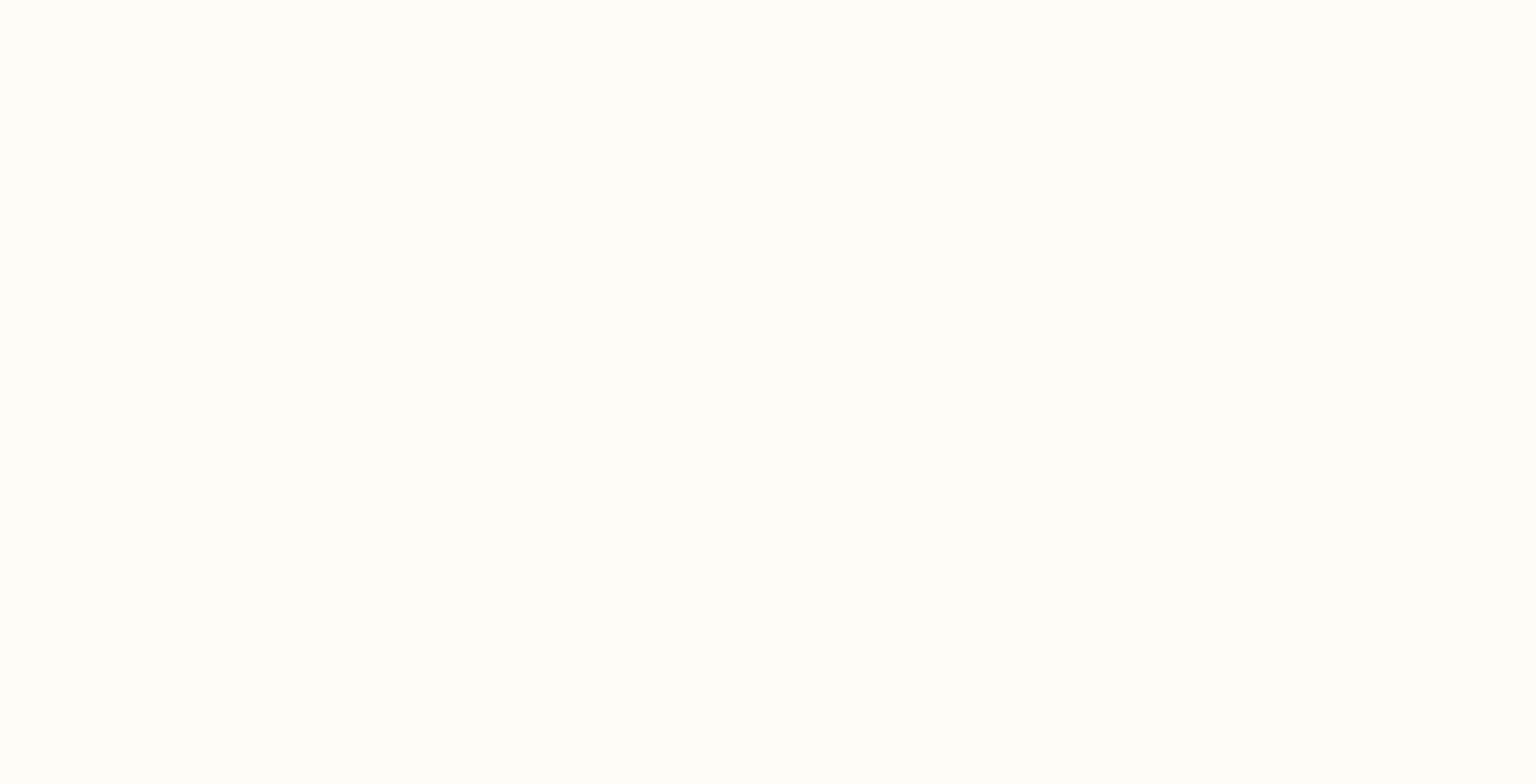
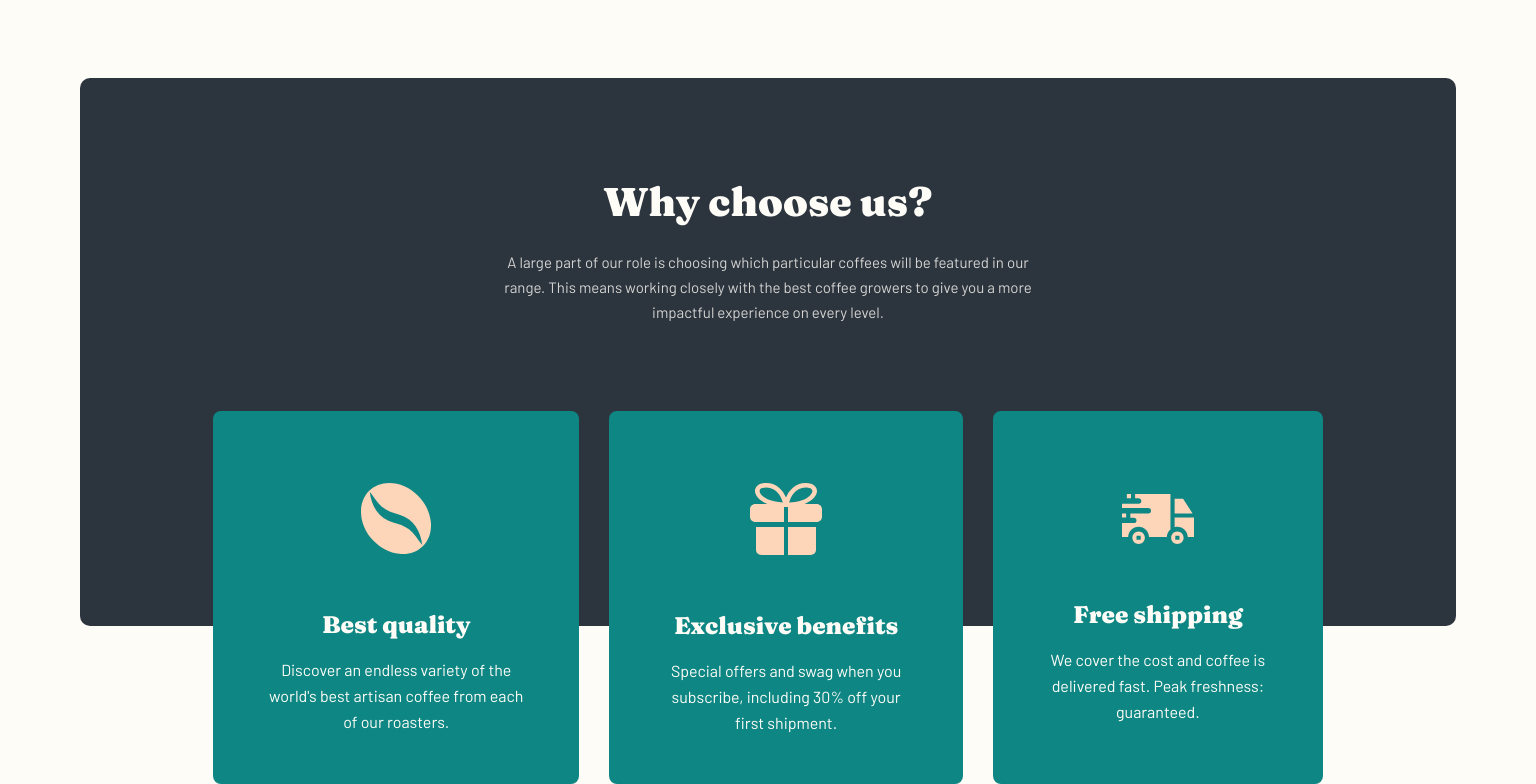
Before and after one commit to Lordyner/coffee-roasters, a Next.js app: page / in a window 1536 px wide. Shown: the part 1473-2257 px from the top of the page. Before the commit the page ends 1623 px from the top, so only its background shows below. Built offline with nearby package versions, Linux system fonts and the light colour scheme.

Commit message:
Add values section

```diff
--- /dev/null
+++ b/Components/Value.js
@@ -0,0 +1,18 @@
+import React from 'react';
+import classes from './Value.module.css';
+import Image from 'next/image';
+
+const Value = ({ icon, alt, title, description }) => {
+    return (
+        <div className={classes.card}>
+            <Image src={icon} alt={alt} className={classes.icon} />
+            <div className={classes.text}>
+                <h3>{title}</h3>
+                <p>{description}</p>
+            </div>
+
+        </div>
+    );
+};
+
+export default Value;
--- /dev/null
+++ b/Components/Value.module.css
@@ -0,0 +1,84 @@
+.card {
+    display: flex;
+    flex-direction: column;
+    align-items: center;
+    gap: 3.5rem;
+
+    text-align: center;
+
+    background-color: var(--primary-color);
+    color: var(--tertiary-color);
+
+    padding: 4.5rem .75rem 3.188rem .75rem;
+    border-radius: 10px;
+}
+
+.text {
+    display: flex;
+    flex-direction: column;
+    gap: 1.5rem;
+
+    color: var(--light-cream);
+}
+
+.text h3 {
+    font-size: 1.5rem;
+    line-height: 2rem;
+}
+
+.icon {
+
+    min-height: 4.5rem;
+}
+
+@media screen and (min-width: 768px) {
+    .card {
+        flex-direction: row;
+        justify-content: center;
+        gap: 3.438rem;
+        padding: 2.563rem 3rem 2.563rem 4.375rem;
+
+        border-radius: 8px;
+    }
+
+    .text {
+        justify-content: flex-start;
+        text-align: left;
+        gap: 1rem;
+    }
+
+    .text p {
+        font-size: .938rem;
+    }
+
+    .icon {
+        width: 3.5rem;
+        height: auto;
+        min-height: fit-content;
+        object-fit: cover;
+    }
+}
+
+@media screen and (min-width: 1440px) {
+    .card {
+        flex-direction: column;
+        align-items: center;
+        text-align: center;
+
+        padding: 4.5rem 3rem 3rem 3rem;
+        max-width: 21.875rem;
+    }
+
+    .text {
+        align-items: center;
+        text-align: center;
+    }
+
+    .text p {
+        font-size: 1rem;
+    }
+
+    .icon {
+        width: 4.5rem
+    }
+}
--- /dev/null
+++ b/Components/Values.js
@@ -0,0 +1,27 @@
+import React from 'react';
+import classes from './Values.module.css';
+import iconCoffeeBean from '../public/images/home/desktop/icon-coffee-bean.svg';
+import iconGift from '../public/images/home/desktop/icon-gift.svg';
+import iconTruck from '../public/images/home/desktop/icon-truck.svg';
+import Value from './Value';
+
+const Values = () => {
+    return (
+        <section className={classes.values}>
+            <div className={classes.container}>
+                <div className={classes.text}>
+
+                    <h2>Why choose us?</h2>
+                    <p>A large part of our role is choosing which particular coffees will be featured  in our range. This means working closely with the best coffee growers to give you a more impactful experience on every level.</p>
+                </div>
+                <div className={`${classes.valuesWrapper} max-width`}>
+                    <Value icon={iconCoffeeBean} alt="Coffee Bean" title="Best quality" description="Discover an endless variety of the world's best artisan coffee from each of our roasters." />
+                    <Value icon={iconGift} alt="Gift" title="Exclusive benefits" description="Special offers and swag when you subscribe, including 30% off your first shipment." />
+                    <Value icon={iconTruck} alt="Truck" title="Free shipping" description="We cover the cost and coffee is delivered fast. Peak freshness: guaranteed." />
+                </div>
+            </div>
+        </section>
+    );
+};
+
+export default Values;
--- /dev/null
+++ b/Components/Values.module.css
@@ -0,0 +1,87 @@
+.container {
+
+    padding-top: 4rem;
+    border-radius: 10px;
+    background-color: #2c343e;
+}
+
+.valuesWrapper {
+    display: flex;
+    flex-direction: column;
+    gap: 1.5rem;
+
+    padding: 2rem 1.5rem 0 1.5rem;
+    background-color: #282f38;
+    border-bottom-left-radius: 10px;
+    border-bottom-right-radius: 10px;
+
+    max-height: 38rem;
+}
+
+.values h2 {
+    font-size: 1.75rem;
+    line-height: 1.75rem;
+}
+
+.text {
+    display: flex;
+    flex-direction: column;
+    align-items: center;
+    gap: 1.5rem;
+
+    text-align: center;
+    padding: 0 1.5rem 2rem 1.5rem;
+
+    color: var(--light-cream);
+}
+
+.text p {
+    font-size: 0.938rem;
+    line-height: 1.563rem;
+    opacity: .8;
+}
+
+@media screen and (min-width: 768px) {
+    .valuesWrapper {
+        padding-left: 3.625rem;
+        padding-right: 3.625rem;
+
+        background-color: inherit;
+        max-height: 18.75rem;
+    }
+
+    .text {
+        padding-left: 3.625rem;
+        padding-right: 3.625rem;
+    }
+
+    .values h2 {
+        line-height: 3rem;
+    }
+
+}
+
+@media screen and (min-width: 1440px) {
+    .container {
+        max-height: 28rem;
+        padding-top: 6.25rem;
+    }
+
+    .valuesWrapper {
+        flex-direction: row;
+        gap: 1.875rem;
+        max-height: fit-content;
+        background: unset;
+        padding-top: 3.375rem;
+    }
+
+    .text {
+        max-width: 33.75rem;
+        margin-inline: auto;
+    }
+
+    .values h2 {
+        font-size: 2.5rem;
+        line-height: 3rem;
+    }
+}
--- a/pages/index.js
+++ b/pages/index.js
@@ -7,6 +7,7 @@ import Navbar from '@/Components/Navbar'
 import Footer from '@/Components/Footer'
 import Hero from '@/Components/Hero'
 import Products from '@/Components/Products'
+import Values from '@/Components/Values'
 
 
 export default function Home() {
@@ -65,6 +66,7 @@ export default function Home() {
         <Navbar />
         <Hero />
         <Products />
+        <Values />
         {/* <Footer /> */}
       </div>
 
```
